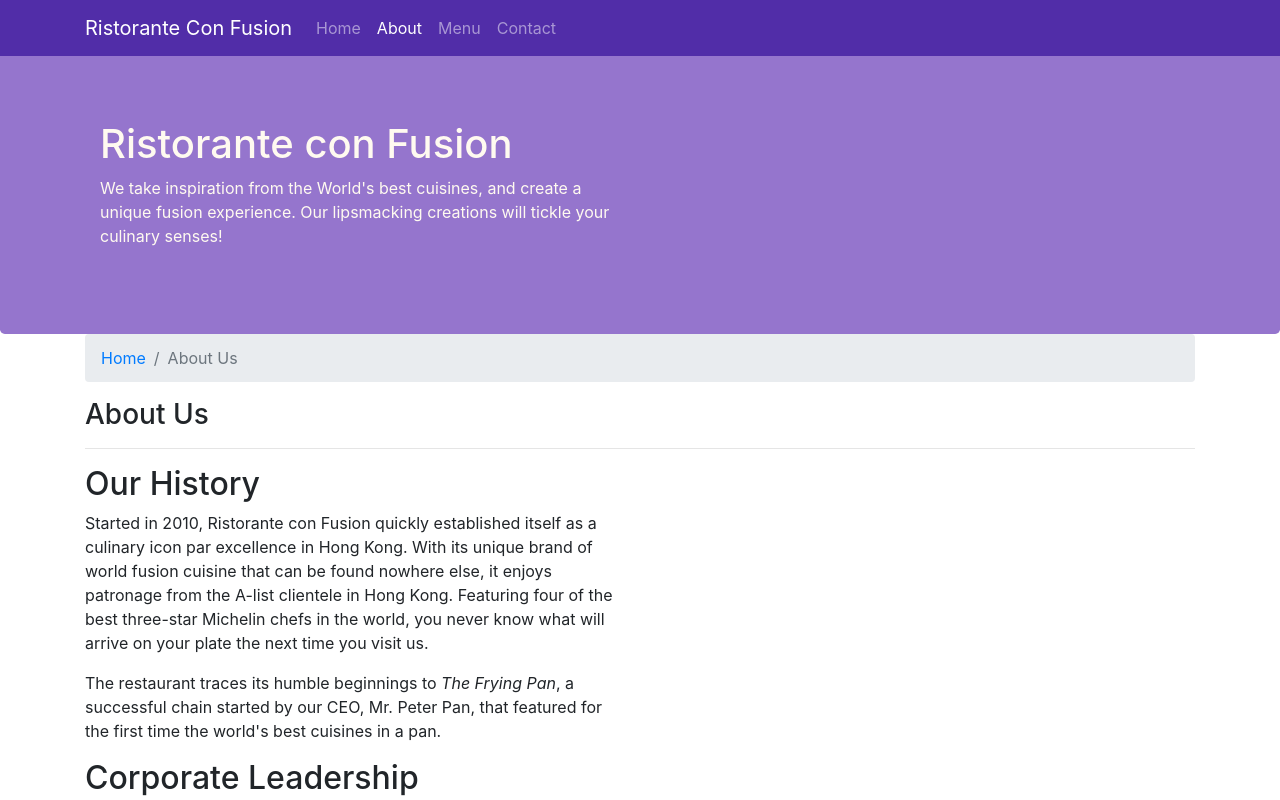
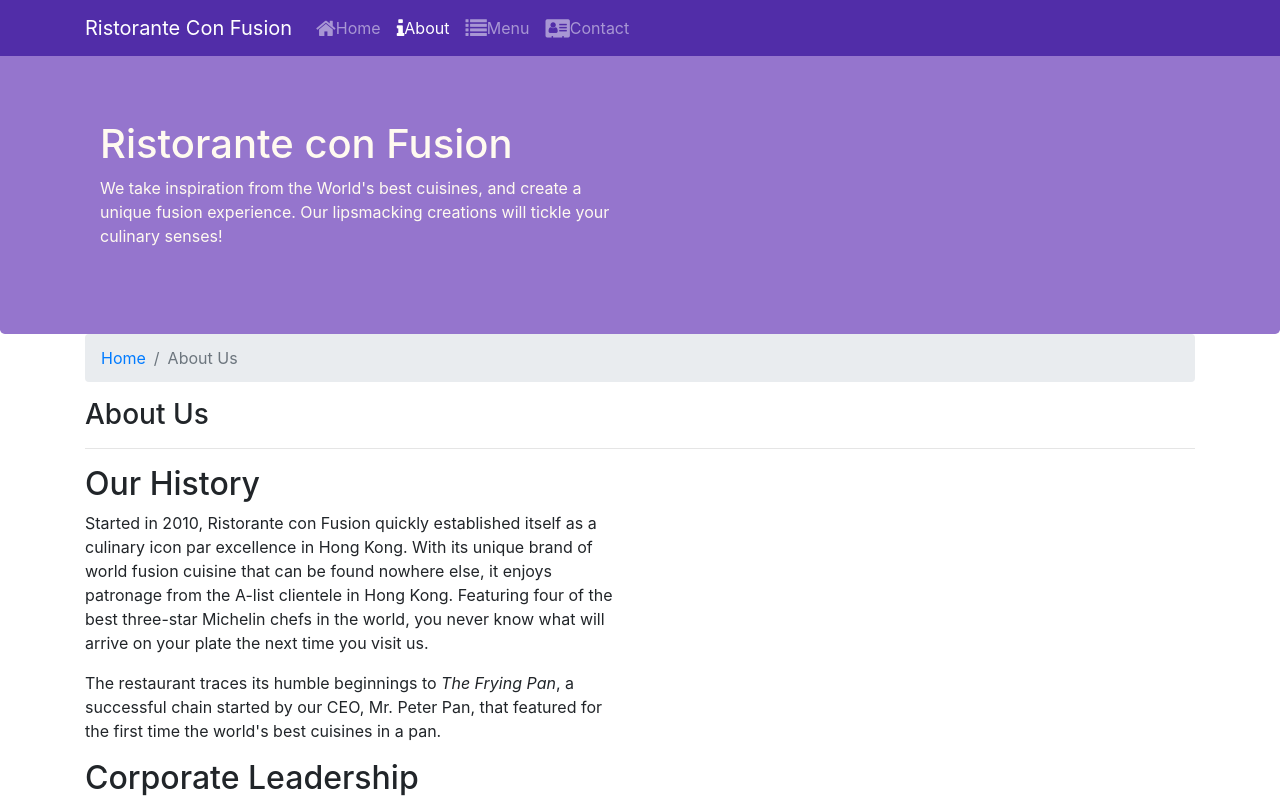
Before and after one commit to omgonzalez0584/bootstrap-couse, a website: page aboutus.html in a window 1280 px wide. Shown: the top 800 px of the page. Drawn offline with nearby package versions, Linux system fonts and the light colour scheme.

Commit message:
Agregando iconos a aboutus.html Agregando botonos en el documento index.html.

```diff
--- a/aboutus.html
+++ b/aboutus.html
@@ -25,10 +25,10 @@
 
              <div class="collapse navbar-collapse" id="Navbar">
                 <ul class="navbar-nav mr-auto">
-                    <li class="nav-item"><a class="nav-link" href="./index.html">Home</a><li>
-                    <li class="nav-item active"><a class="nav-link" href="./aboutus.html">About</a><li>
-                    <li class="nav-item"><a class="nav-link" href="#">Menu</a><li>
-                    <li class="nav-item"><a class="nav-link" href="#">Contact</a><li>
+                    <li class="nav-item"><a class="nav-link" href="./index.html"><span class="fa fa-home fa-lg"></span>Home</a><li>
+                    <li class="nav-item active"><a class="nav-link" href="./aboutus.html"><span class="fa fa-info fa-lg"></span>About</a><li>
+                    <li class="nav-item"><a class="nav-link" href="#"><span class="fa fa-list fa-lg"></span>Menu</a><li>
+                    <li class="nav-item"><a class="nav-link" href="./contactus.html"><span class="fa fa-address-card fa-lg"></span>Contact</a><li>
                 </ul>
              </div>
     </div>
```
Also changed, not shown: index.html (+1 -1 lines).
